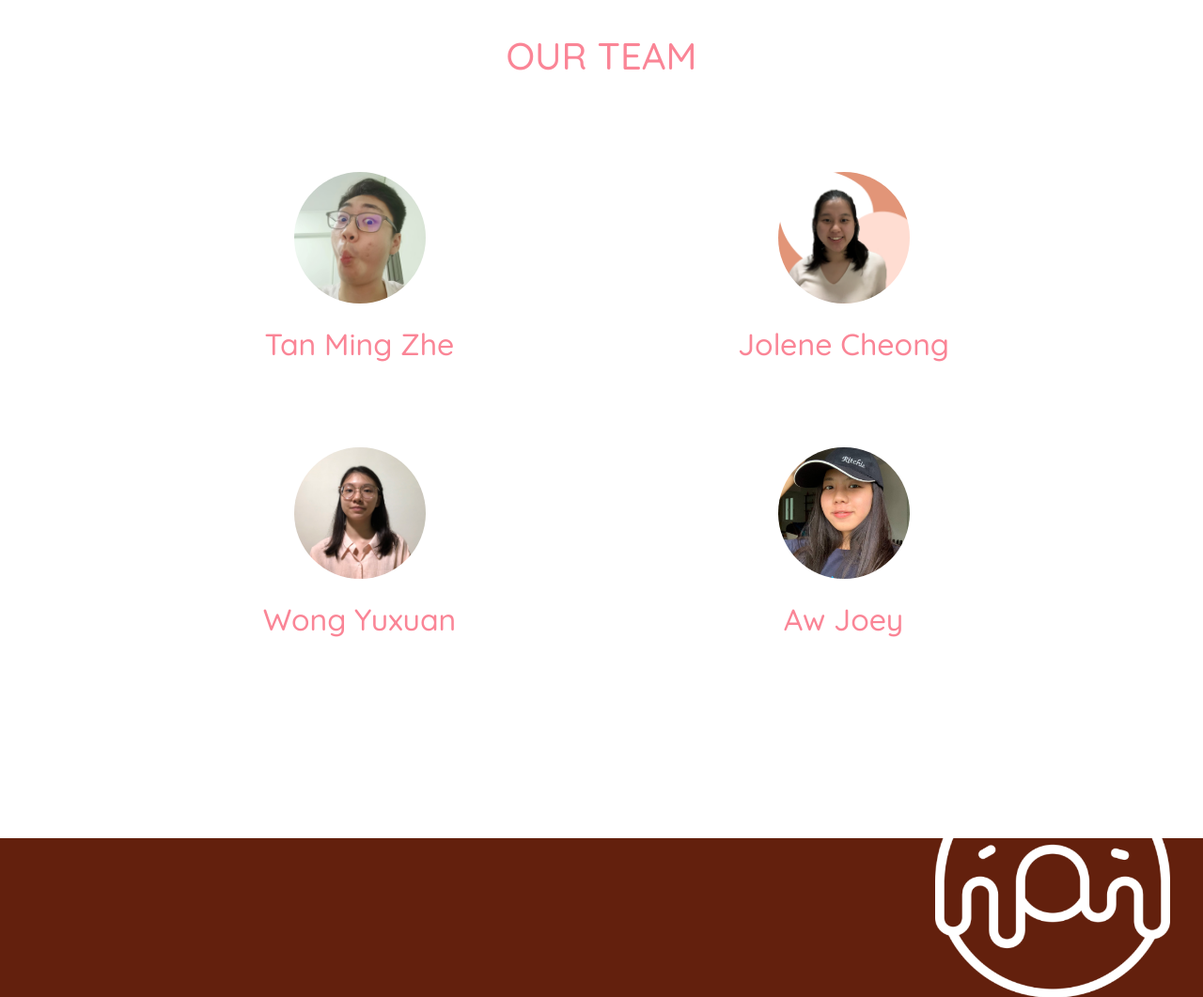
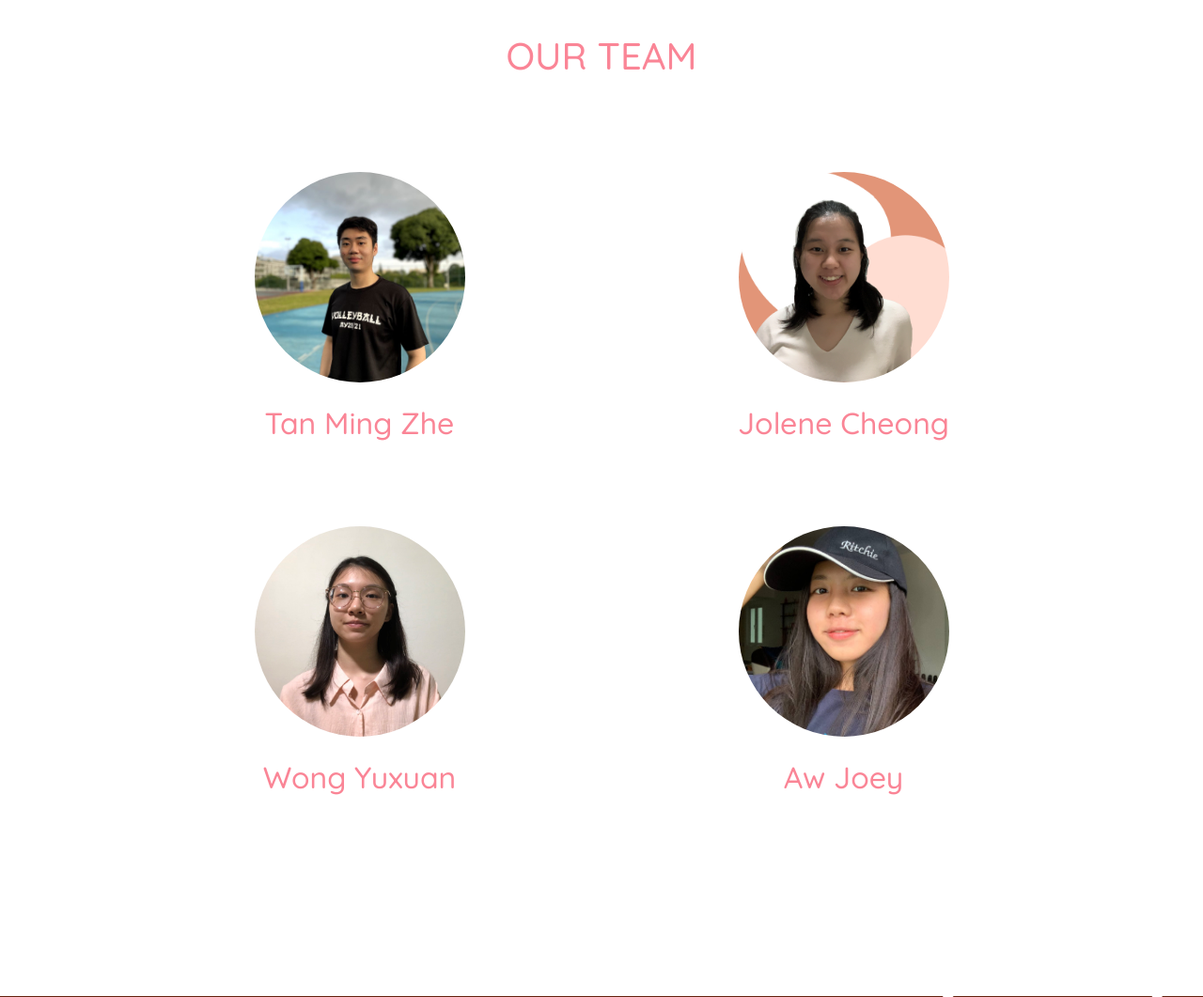
Before and after one commit to tgonet/HelloDonuts, a PHP site: page /HelloDonuts/aboutus.php in a window 1280 px wide. Shown: the part 723-1784 px from the top of the page at 94% size. Run offline with PHP 8.4, Linux system fonts and the light colour scheme; some libraries are stand-ins or nearby versions.

Commit message:
Added mz pic

```diff
--- a/aboutus.php
+++ b/aboutus.php
@@ -27,7 +27,7 @@ include("header.php");
     <h1>OUR TEAM</h1>
     <div class="row" style="margin-top:10%; align-items:center">
         <div class="col-sm-6">
-            <img src="Images/Developers/mingzhe.jpeg" id="developers">
+            <img src="Images/Developers/mingzhe.jpg" id="developers">
             <h2>Tan Ming Zhe</h2>
         </div>
         <div class="col-sm-6" style="align-items:center">
--- a/css/site.css
+++ b/css/site.css
@@ -420,8 +420,8 @@ td {
 /* images */
 #developers {
     border-radius: 50%;
-    width: 10em;
-    height: 10em;
+    width: 16em;
+    height: 16em;
     object-fit: cover;
     margin-bottom: 5%;
 }
--- a/navbar.php
+++ b/navbar.php
@@ -13,6 +13,9 @@ $content2 = "<ul class='dropdown-menu dropdown-menu-right'>
                 </li>
                 <li>
                     <a class='dropdown-item nav-item-dd' href='registerOTP.php'>Sign Up</a>
+                </li>
+                <li>
+                    <a class='dropdown-item nav-item-dd' href='ranking.php'>Top Sellers</a>
                 </li>
             </ul>";
 
```
Also changed, not shown: Images/Developers/mingzhe.jpeg (deleted), Images/Developers/mingzhe.jpg (added).
